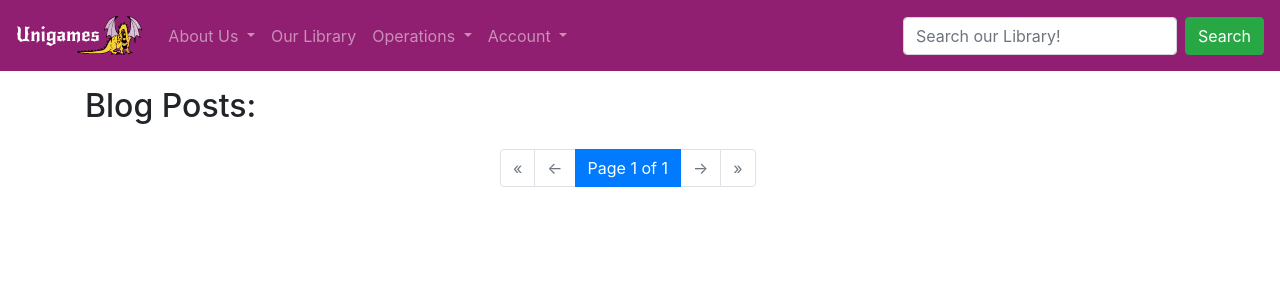
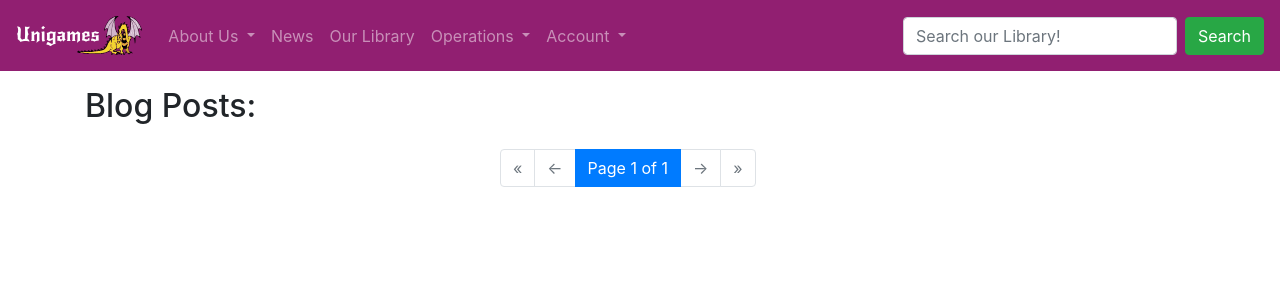
Before and after one commit to don-suth/phylactery, a Django app: page /blog/ in a window 1280 px wide. Shown: the top 300 px of the page. Run offline with Django 3.2, Linux system fonts and the light colour scheme; data that the repository does not hold is empty; parts of the project's set-up code (start-up, migrations or seed data) failed here and were passed over; some libraries are stand-ins or nearby versions.

Commit message:
Add blog to menu bar, add a margin to the footer

```diff
--- a/templates/phylactery/base.html
+++ b/templates/phylactery/base.html
@@ -41,6 +41,9 @@
                             <a class="dropdown-item" href="#">Life Members</a>
                             <a class="dropdown-item" href="#">Contact Us</a>
                         </div>
+                    </li>
+                    <li class="nav-item">
+                        <a class="nav-link" href="{% url 'blog:blog-home' %}">News</a>
                     </li>
                     <li class="nav-item">
                         <a class="nav-link" href="{% url 'library:library-home' %}">Our Library</a>
@@ -116,7 +119,7 @@
             {% endblock %}
         </div>
     </main>
-    <footer class="footer">
+    <footer class="footer mt-3">
         <div class="container footer-container">
             <span class="text-muted">Unigames is an affiliated club of the UWA Student Guild.</span>
         </div>
```
